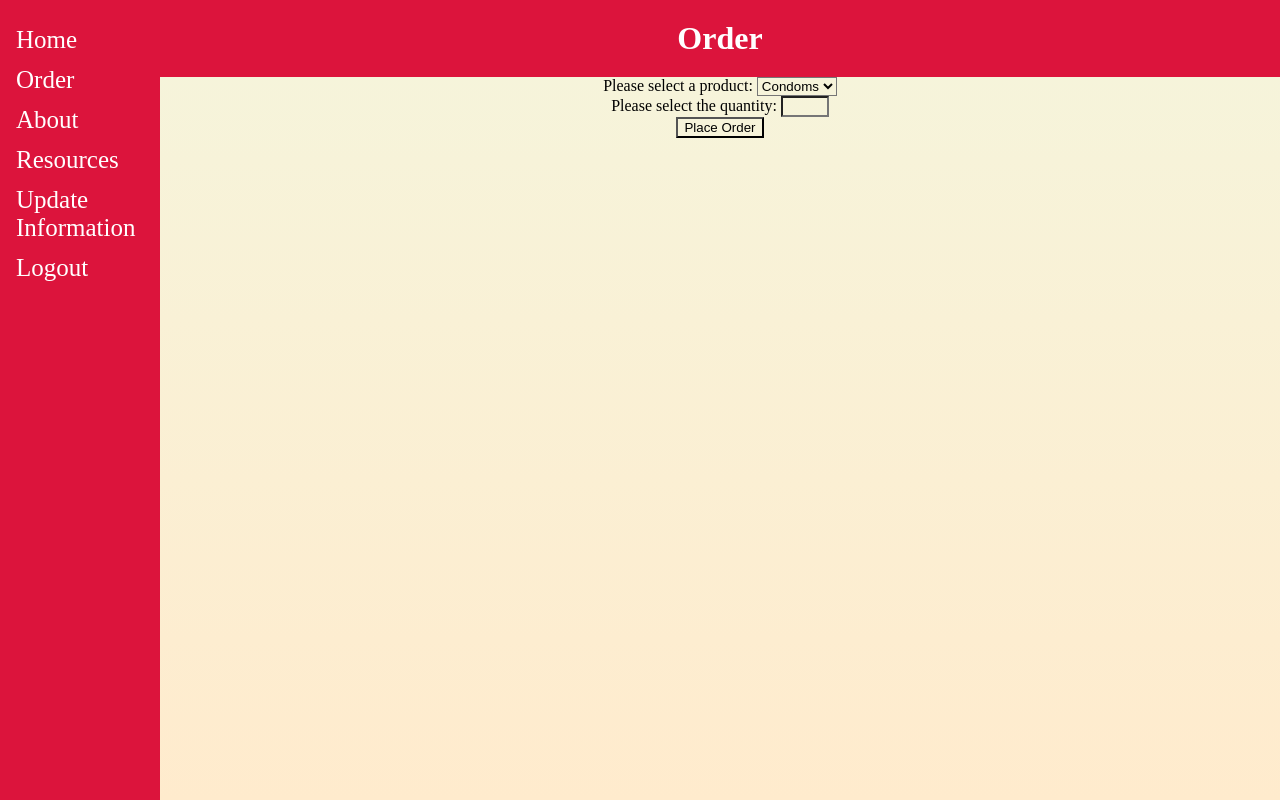
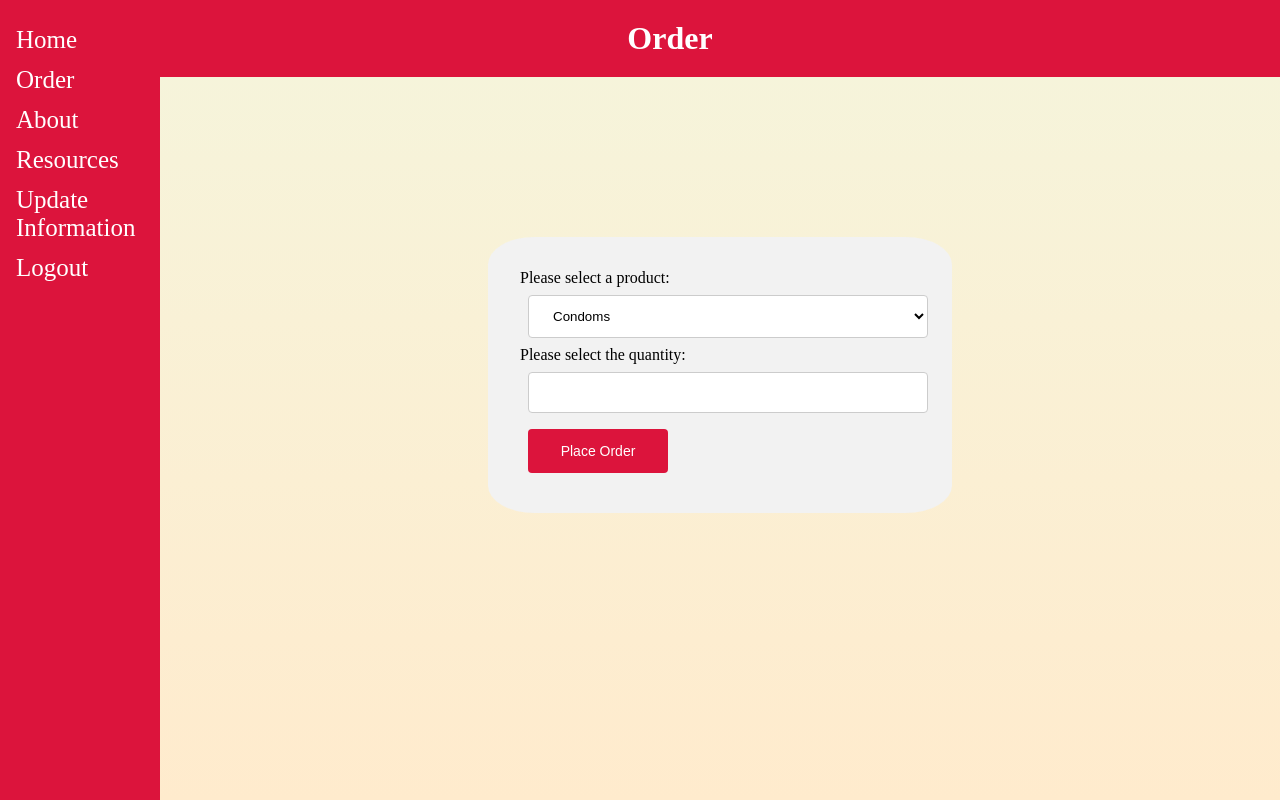
Before and after one commit to COZMIKDX/Group-5-Capstone, a Flask app: page /order in a window 1280 px wide; the page is wider, and only the part inside the window is pictured. Run offline with Flask 2, Linux system fonts and the light colour scheme.

Commit message:
Made order screen look similar to the login screen. Adjusted products class margin to be equal to the width of the sidebar. Added a few condom sub-types for fun.

```diff
--- a/Condorm Website Design/templates/order.html
+++ b/Condorm Website Design/templates/order.html
@@ -3,10 +3,9 @@
     <style>
     * {
         margin: 0;
-
-
         vertical-align: baseline;
         background: transparent;
+        --sidebar-width: 160px;
     }
         html {
             background: linear-gradient(to bottom, beige, blanchedalmond);
@@ -16,7 +15,7 @@
             width: 100%;
         }
         .header {
-            width: 100%;
+            /*width: 100%;*/
             padding: 20px;
             background-color: crimson;
             color: white;
@@ -28,15 +27,15 @@
         }
         h3 {
             text-align: center;
-            margin-left: 160px;
+            /*margin-left: 160px;*/
         }
         form {
-            text-align: center;
-            margin-left: 160px;
+            text-align: left;
+            /*margin-left: 160px;*/
         }
         .sidebar {
             height: 100%; /* Full-height: remove this if you want "auto" height */
-            width: 160px; /* Set the width of the sidebar */
+            width: var(--sidebar-width); /* Set the width of the sidebar */
             position: fixed; /* Fixed Sidebar (stay in place on scroll) */
             z-index: 1; /* Stay on top */
             top: 0; /* Stay at the top */
@@ -56,12 +55,73 @@
             color: black;
             background-color: rgba(220, 20, 60, 0.541);
         }
+        .products {
+            margin-left: var(--sidebar-width);
+            text-align: center;
+        }
+        .message {
+            text-align: center;
+        }
+        .order-group {
+            background-color: #f2f2f2;
+            padding: 2em 2em 2em 2em;
+            width: 25em;
+            text-align: left;
+            margin: auto;
+            margin-top: 10em;
+            margin-bottom: 10em;
+            border-radius: 10%;
+        }
+        .user-input-label {
+            text-align: left;
+        }
+        select, input[type=number]{
+          background-color: white;
+          width: 100%;
+          padding: 12px 20px;
+          margin: 8px;
+          display: inline-block;
+          border: 1px solid #ccc;
+          border-radius: 4px;
+          box-sizing: border-box;
+        }
+        input[type=submit] {
+          width: 10em;
+          background-color: crimson;
+          color: white;
+          padding: 14px 20px;
+          margin: 8px;
+          border: none;
+          border-radius: 4px;
+          cursor: pointer;
+          font-family: arial;
+          font-size: 14px;
+        }
+        input[type=submit]:hover {
+          background-color: #b50d2e;
+        }
+        .link-button {
+          text-decoration: none;
+          background-color: crimson;
+          color: white;
+          padding: 14px 20px;
+          margin: 8px;
+          border: none;
+          border-radius: 4px;
+          font-family: arial;
+          font-size: 14px;
+        }
+        .link-button:hover {
+          background-color: #b50d2e;
+        }
+        #quantity {
+            padding-right: 10px; padding-left: 10px
+        }
     </style>
 <body>
     <div class="header">
         <h1>Order</h1>
     </div>
-
     <div class="sidebar">
         <a href="main">Home</a>
         <a href="order">Order</a>
@@ -74,13 +134,17 @@
         {% if message %}
             <h3 class="message"> {{ message | safe }}</h3>
         {% endif %}
-        <form action = "/submit" method = "POST">
+        <div class="order-group">
+            <form action = "/submit" method = "POST" >
                 <div class = "form-group">
-                <label for= "products"> Please select a product:</label>
+                    <label for= "products" class = user-input-label> Please select a product:</label>
                     <select name ="products" id ="products">
                         <option value = "Condoms">Condoms</option>
                         <option value = "Condoms">Condoms</option>
                         <option value = "Condoms">Condoms</option>
+                        <option value = "Value Condoms">Value Condoms</option>
+                        <option value = "Inverted Condoms">Inverted Condoms</option>
+                        <option value = "Digital Condoms">Digital Condoms</option>
                     </select>
                 </div>
                 <div class = "form-group">
@@ -89,6 +153,7 @@
                 </div>
                 <input type = "submit" value= "Place Order" class = "btn">
             </form>
+        </div>
     </div>
 
 <script>
```
Lines whose indentation alone changed are shown as unchanged.
